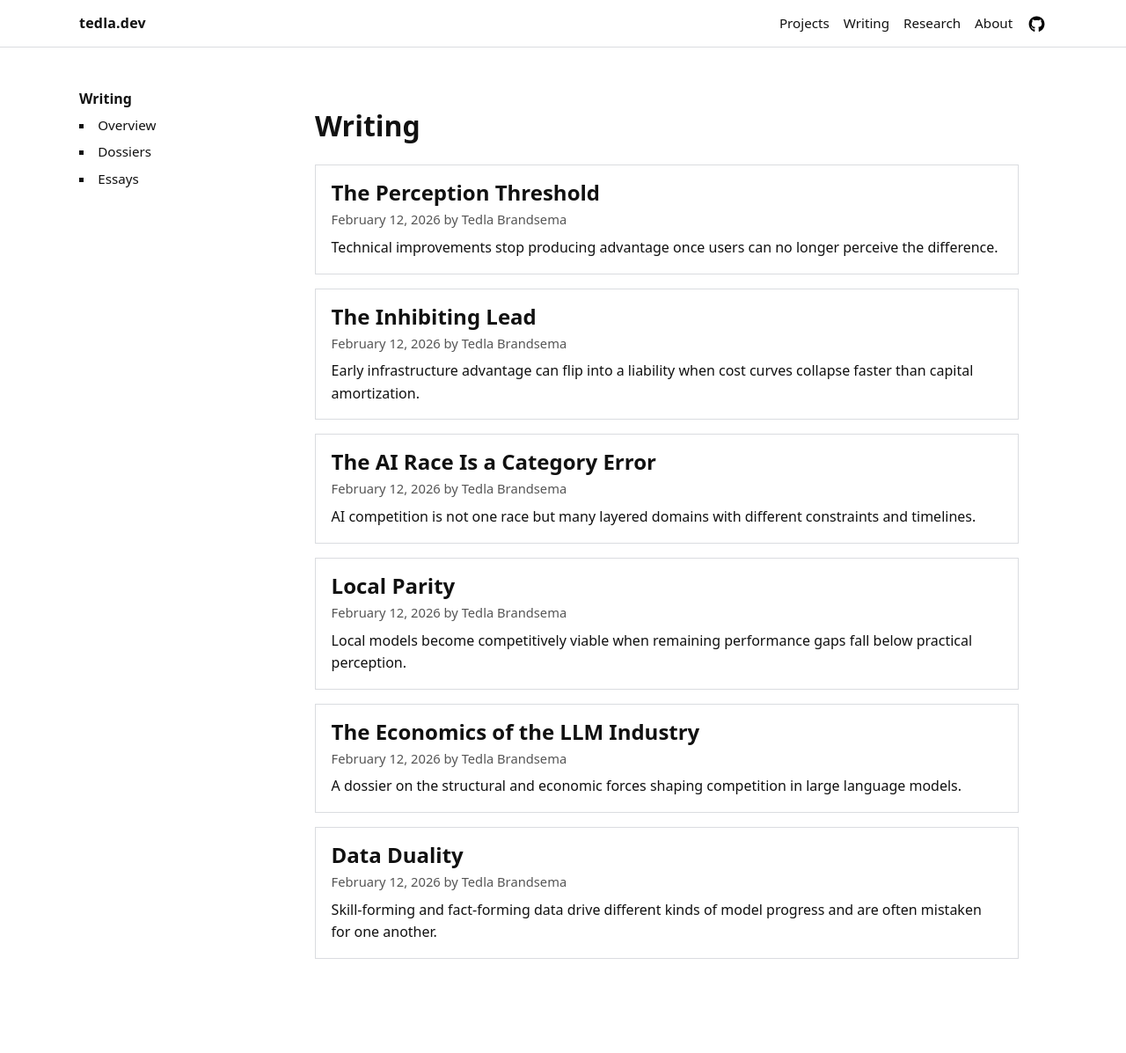
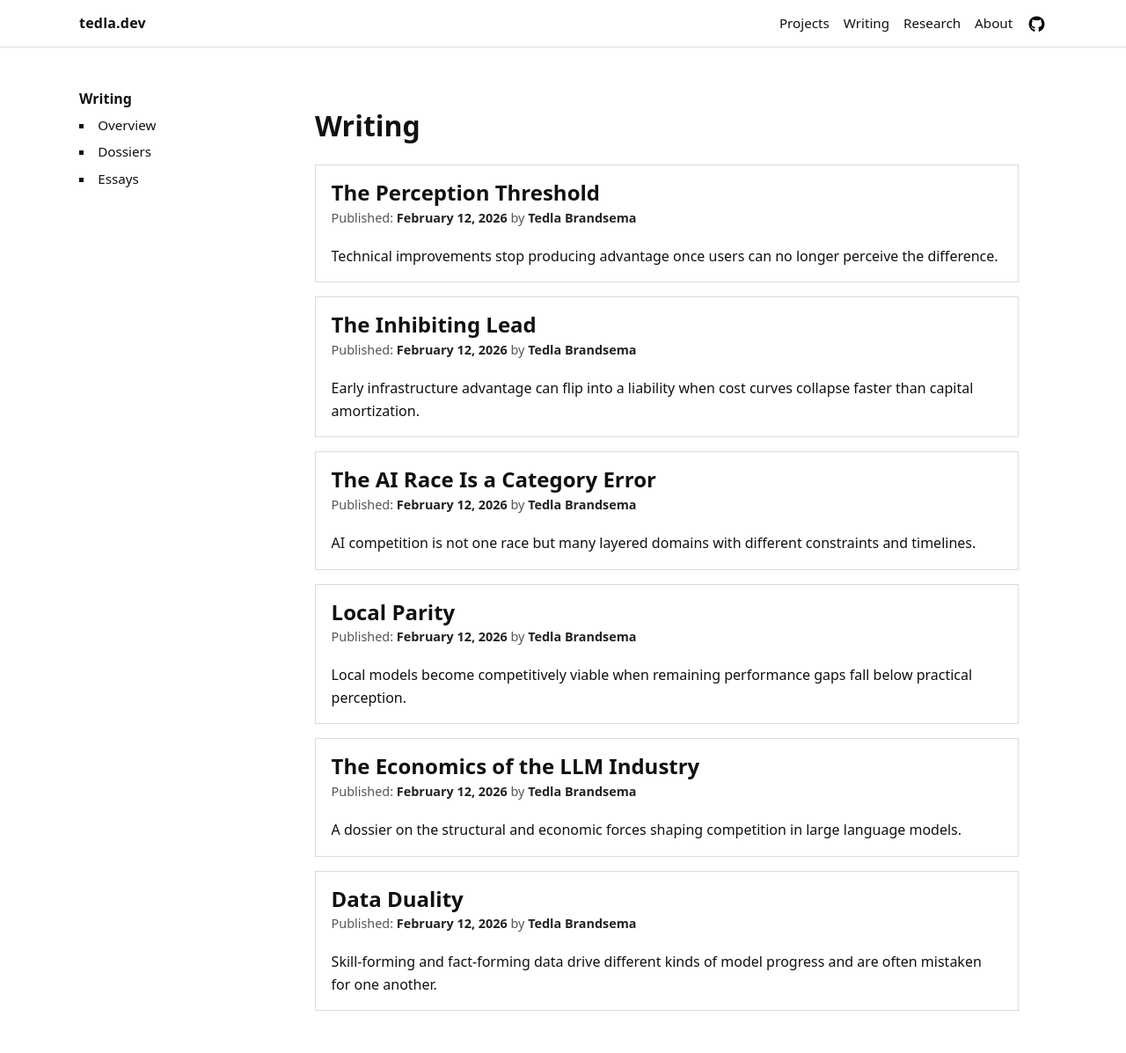
Before and after one commit to tedla-brandsema/tedla-brandsema.github.io, a Jekyll site: the page built from writing/index.html, in a window 1280 px wide. Shown: the whole page at 88% size. Built offline with Jekyll 4.4.1, drawn with Linux system fonts in a browser that asks for light colours; before the commit the page ends 1138 px from its top, so only the background shows below that.

Commit message:
refactor(writing): reuse published include in overview indexes and centralize metadata rendering

```diff
--- a/_includes/published.html
+++ b/_includes/published.html
@@ -1,11 +1,16 @@
+{% assign source = include.item | default: page %}
+{% assign published_at = source.published | default: source.date %}
+{% assign author_name = source.author %}
+
+{% if published_at %}
   <div class="published">
-  {% assign published_at = page.published | default: page.date %}
     Published:
     <time itemprop="datePublished" datetime="{{ published_at | date: "%Y-%m-%dT%H:%M:%S%:z" }}">
-    {{ published_at | date: "%Y-%m-%dT%H:%M:%S%:z" }}
+      {{ published_at | date: "%B %-d, %Y" }}
     </time>
     by
     <span itemprop="author" itemscope itemtype="https://schema.org/Person">
-    <span itemprop="name">{{ page.author }}</span>
+      <span itemprop="name">{{ author_name }}</span>
     </span>
   </div>
+{% endif %}
--- a/writing/index.html
+++ b/writing/index.html
@@ -6,11 +6,11 @@
 {% include nav-writing.html %}
 
 <main>
-  <h1>Writing</h1>
+  <h1>{{ page.title }}</h1>
 
   {% assign items = site.pages | sort: "published" | reverse %}
 
-  <section class="search-results" aria-label="Writing overview">
+  <section class="search-results" aria-label="{{ page.title }} overview">
     {% for p in items %}
       {% if p.url contains '/writing/' and p.url != '/writing/' and p.url != '/writing/index.html' and p.url != '/writing/essays/' and p.url != '/writing/dossiers/' and p.url != '/writing/essays/index.html' and p.url != '/writing/dossiers/index.html' %}
       <article class="search-result-item">
@@ -18,15 +18,7 @@
           <a href="{{ p.url }}">{{ p.heading | default: p.title | default: p.name | replace: ' - Article', '' | replace: ' - Dossier', '' }}</a>
         </h2>
         <p class="search-result-meta">
-          {% assign published_at = p.published | default: p.date %}
-          {% if published_at %}
-            <time datetime="{{ published_at | date_to_xmlschema }}">{{ published_at | date: "%B %-d, %Y" }}</time>
-          {% else %}
-            <span>Undated</span>
-          {% endif %}
-          {% if p.author %}
-            <span> by {{ p.author }}</span>
-          {% endif %}
+          {% include published.html item=p %}
         </p>
         <p class="search-result-intro">
           {{ p.intro | default: p.description | default: p.excerpt | strip_html | strip_newlines | truncate: 240 }}
```
Also changed, not shown: writing/dossiers/index.html (+3 -11 lines), writing/essays/index.html (+3 -11 lines). Lines whose indentation alone changed are shown as unchanged.
